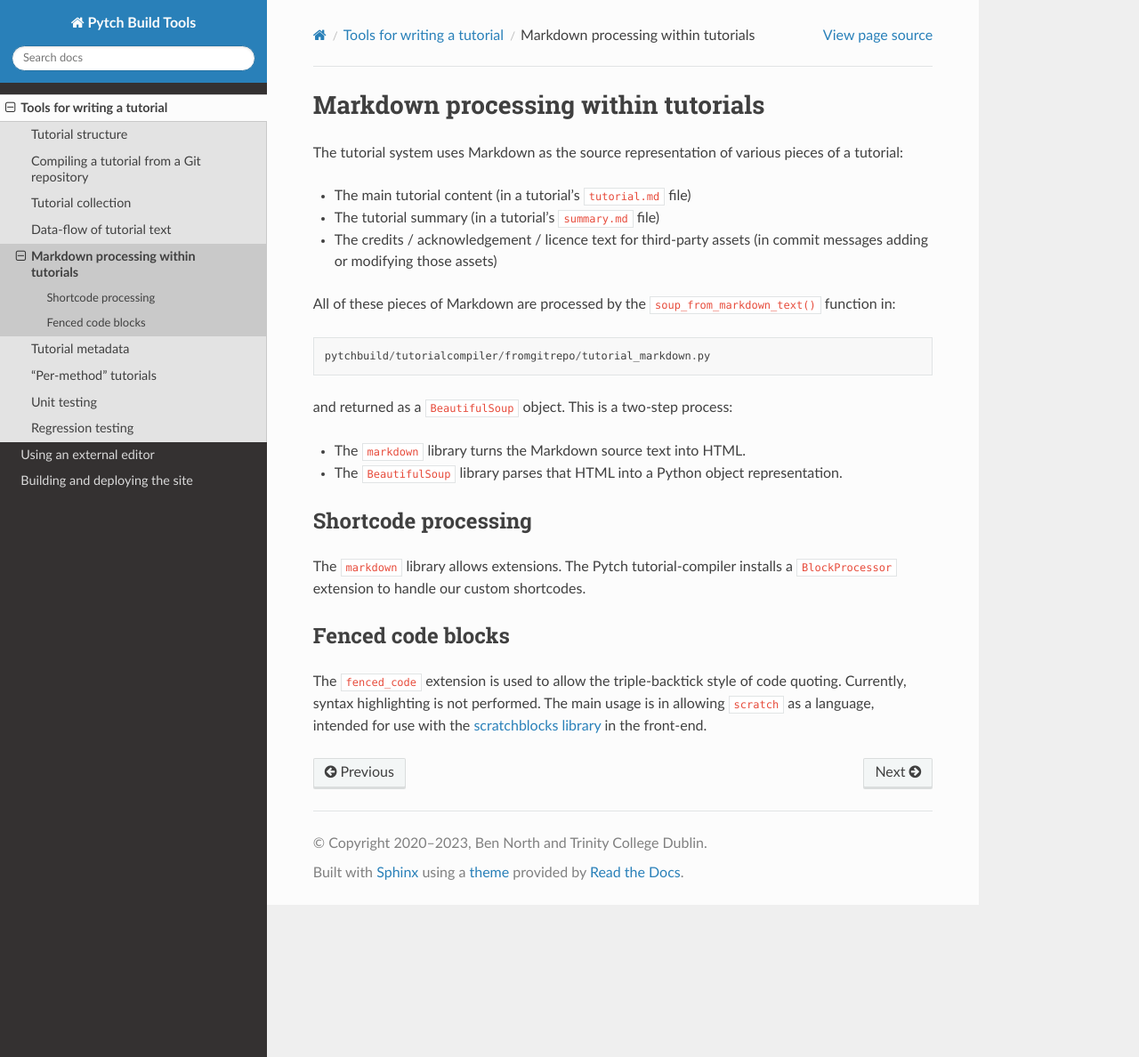
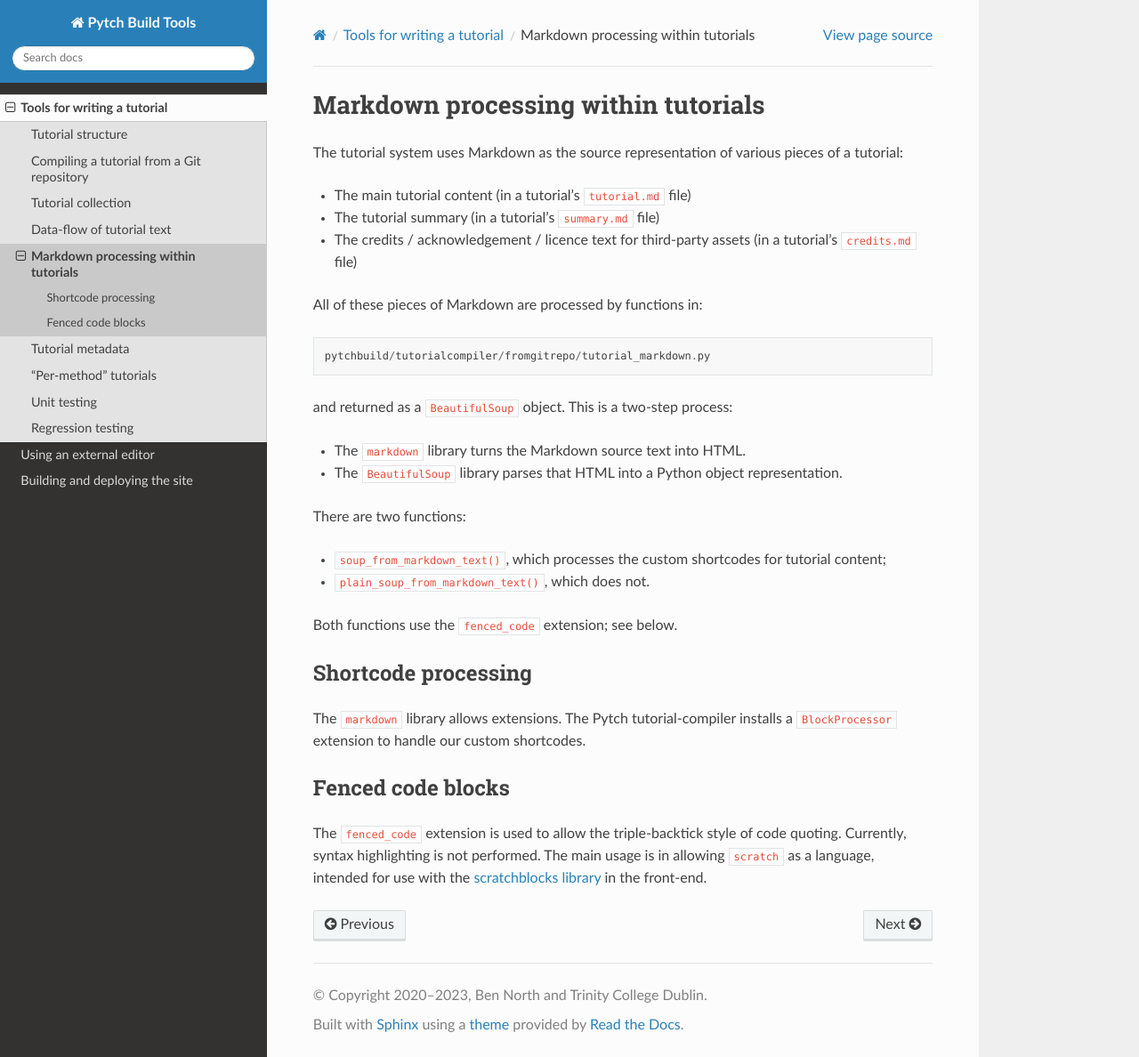
Before and after one commit to pytchlang/pytch-build, a Sphinx documentation site: the page built from doc/source/tutorialcompiler/tutorial-markdown.rst, in a window 1280 px wide and 1188 px high. Shown: the whole window at 89% size. Built offline with Sphinx 7.4.7 and the Read the Docs theme 3.1.0, drawn with Linux system fonts in a browser that asks for light colours.

Commit message:
Update "markdown processing" doc

```diff
--- a/doc/source/tutorialcompiler/tutorial-markdown.rst
+++ b/doc/source/tutorialcompiler/tutorial-markdown.rst
@@ -9,10 +9,9 @@ various pieces of a tutorial:
 * The tutorial summary (in a tutorial's ``summary.md`` file)
 
 * The credits / acknowledgement / licence text for third-party assets
-  (in commit messages adding or modifying those assets)
+  (in a tutorial's ``credits.md`` file)
 
-All of these pieces of Markdown are processed by the
-``soup_from_markdown_text()`` function in::
+All of these pieces of Markdown are processed by functions in::
 
   pytchbuild/tutorialcompiler/fromgitrepo/tutorial_markdown.py
 
@@ -23,6 +22,15 @@ process:
 
 * The ``BeautifulSoup`` library parses that HTML into a Python object
   representation.
+
+There are two functions:
+
+* ``soup_from_markdown_text()``, which processes the custom shortcodes
+  for tutorial content;
+
+* ``plain_soup_from_markdown_text()``, which does not.
+
+Both functions use the ``fenced_code`` extension; see below.
 
 
 Shortcode processing
```
